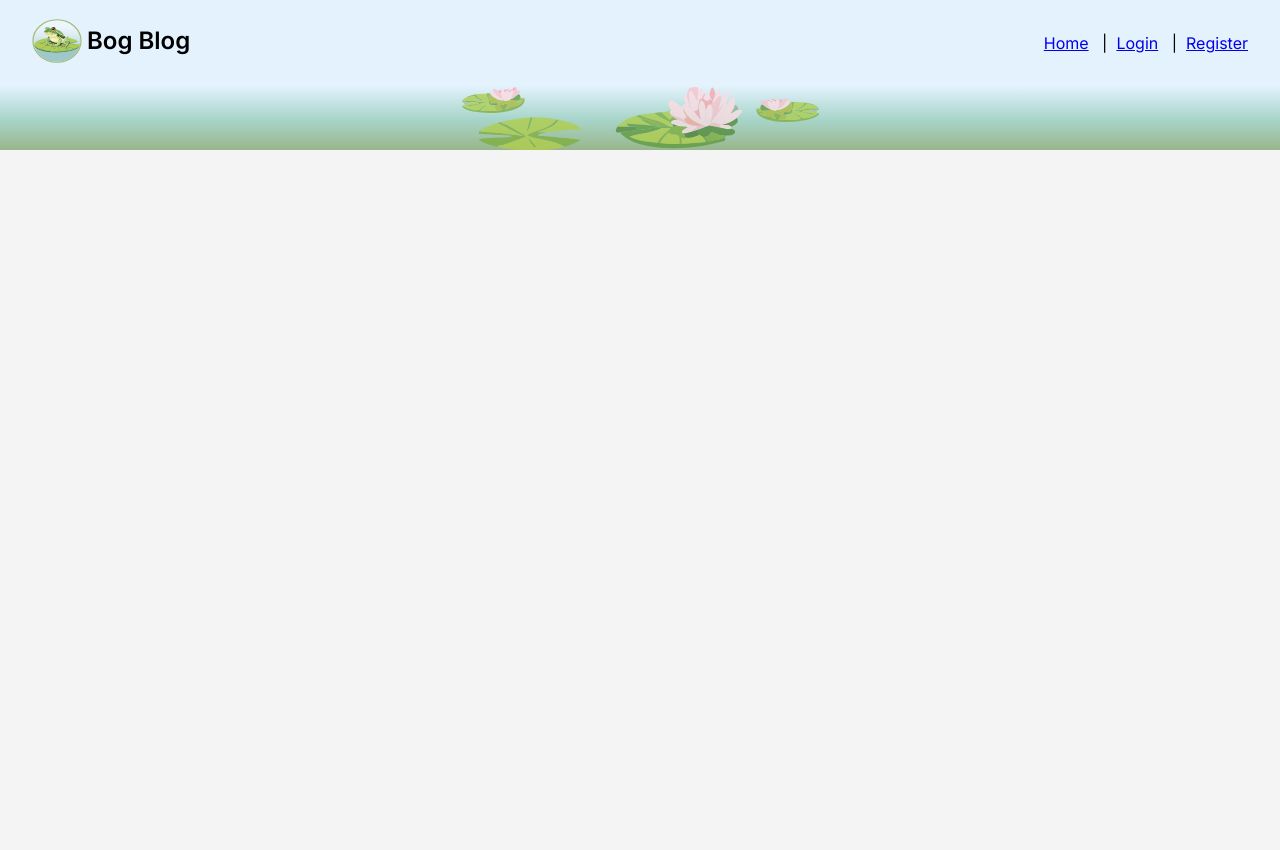
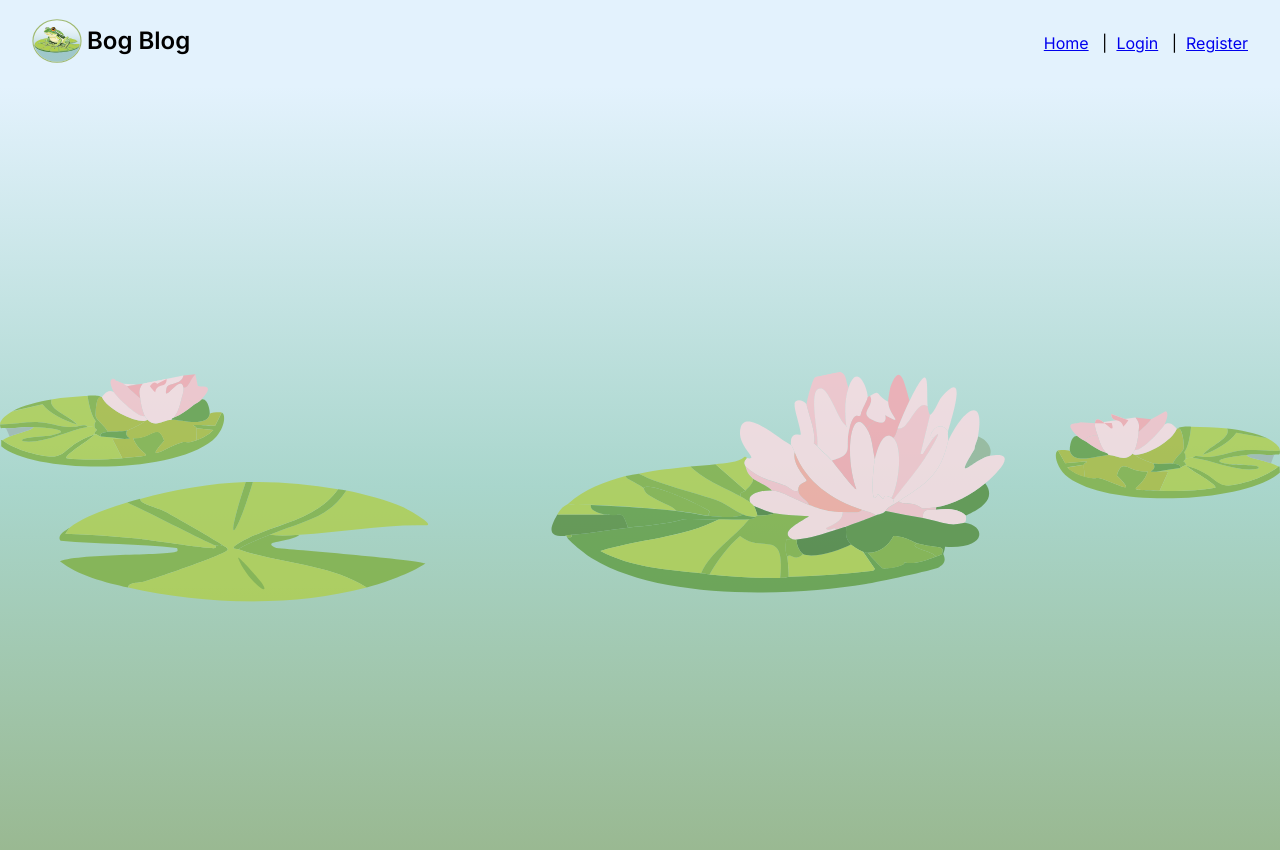
Before and after one commit to Momo8289/BogBlogPlus, a React (Vite) app in the folder BogBlogPlus/: page / in a window 1280 px wide. Shown: the top 850 px of the page. Before the commit the page ends 800 px from the top, so only its background shows below. Built offline with nearby package versions, Linux system fonts and the light colour scheme.

Commit message:
adjusted backgrounds to better fill page

```diff
--- a/BogBlogPlus/src/App.css
+++ b/BogBlogPlus/src/App.css
@@ -12,6 +12,7 @@ body {
   position: relative;
   overflow: hidden;
   background: linear-gradient(to bottom,#e3f2fd 0%, #a9d6cc 50%, #98b68c 100%);
+  height: 100vh;
 }
 
 .lilypad-background {
@@ -24,6 +25,7 @@ body {
   z-index: 0;
   pointer-events: none; /* allows clicks to go through */
   opacity: 0.8;
+  height: 100vh;
 }
 
 .blogContent {
@@ -129,6 +131,7 @@ body {
 .login-wrapper {
   display: flex;
   height: 100vh;
+  width: 100vw;
   justify-content: center;
   align-items: center;
   background-image: url("./assets/SVG/background.svg");
@@ -235,6 +238,7 @@ body {
 .registerPage{
   display: flex;
   height: 100vh;
+  width: 100vw;
   justify-content: center;
   align-items: center;
   background-image: url("./assets/SVG/background.svg");
```
